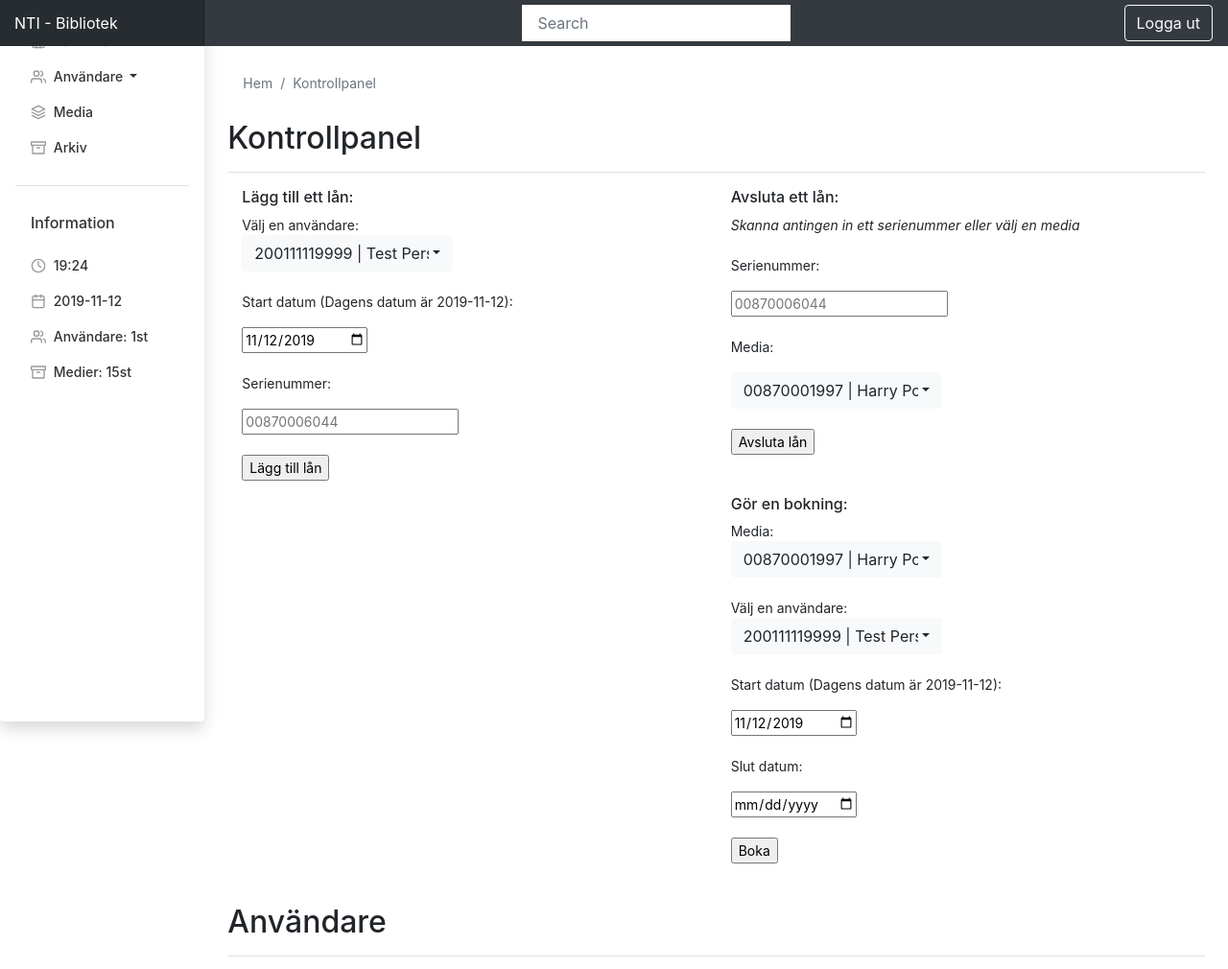
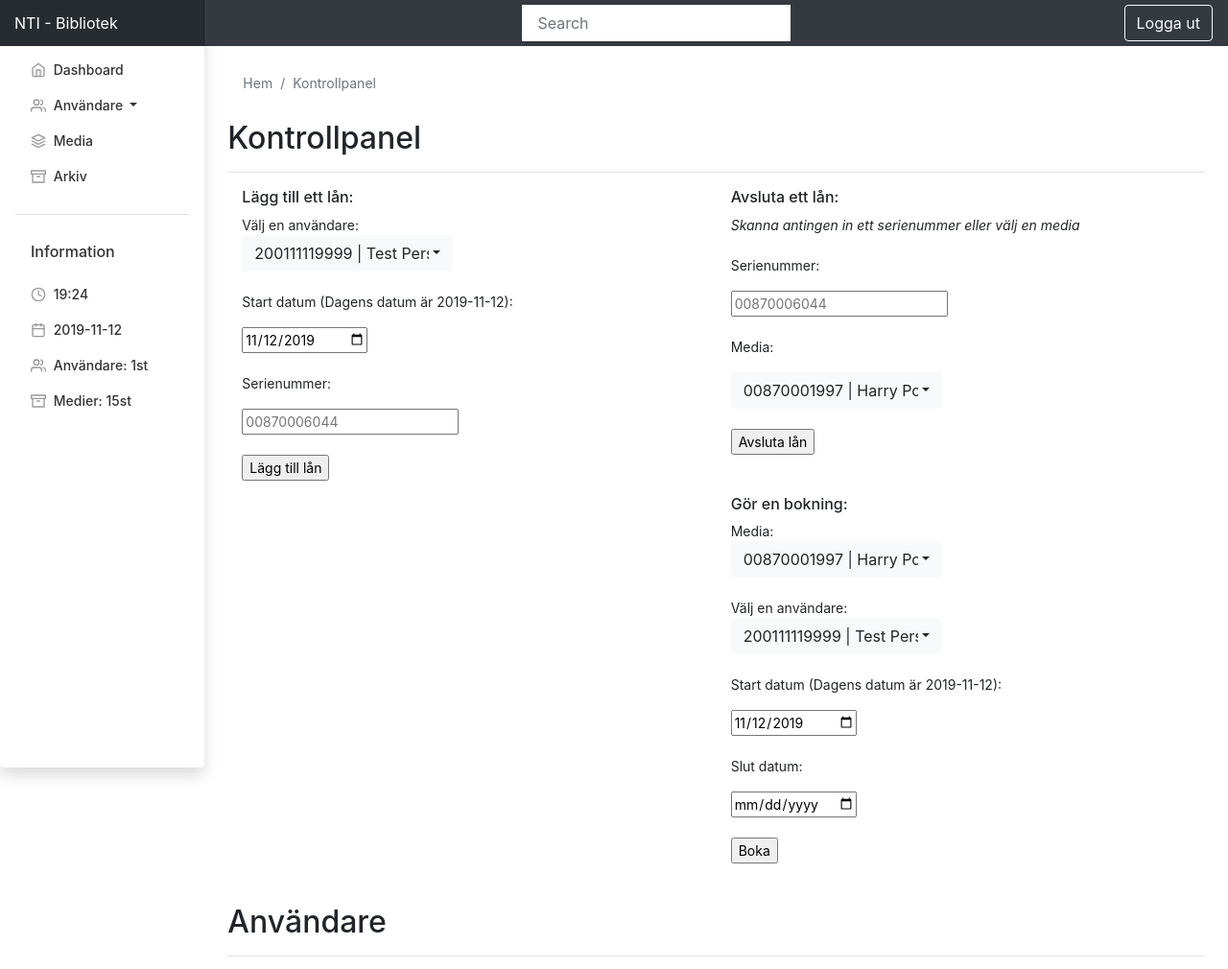
Before and after one commit to EddieGustafsson/LibrarySystem, a PHP site: page / in a window 1280 px wide. Shown: the top 1010 px of the page at 96% size. Run offline with PHP 8.4, Linux system fonts and the light colour scheme; the visitor is signed in with stand-in values (Sample User, id 1); data comes from the database, SQL or seed files in the repository; data that the repository does not hold is empty; some libraries are stand-ins or nearby versions.

Commit message:
Edited the CSS class for sidebar.

```diff
--- a/assets/css/dashboard.css
+++ b/assets/css/dashboard.css
@@ -26,12 +26,13 @@
 
 .sidebar {
   position: fixed;
-  top: 0;
-  bottom: 0;
+  top: 30px;
+  bottom: 0px;
   left: 0;
   z-index: 100; /* Behind the navbar */
   padding: 0;
   box-shadow: inset -1px 0 0 rgba(0, 0, 0, .1);
+  margin-bottom: 0px !important;
 }
 
 .sidebar-sticky {
```
